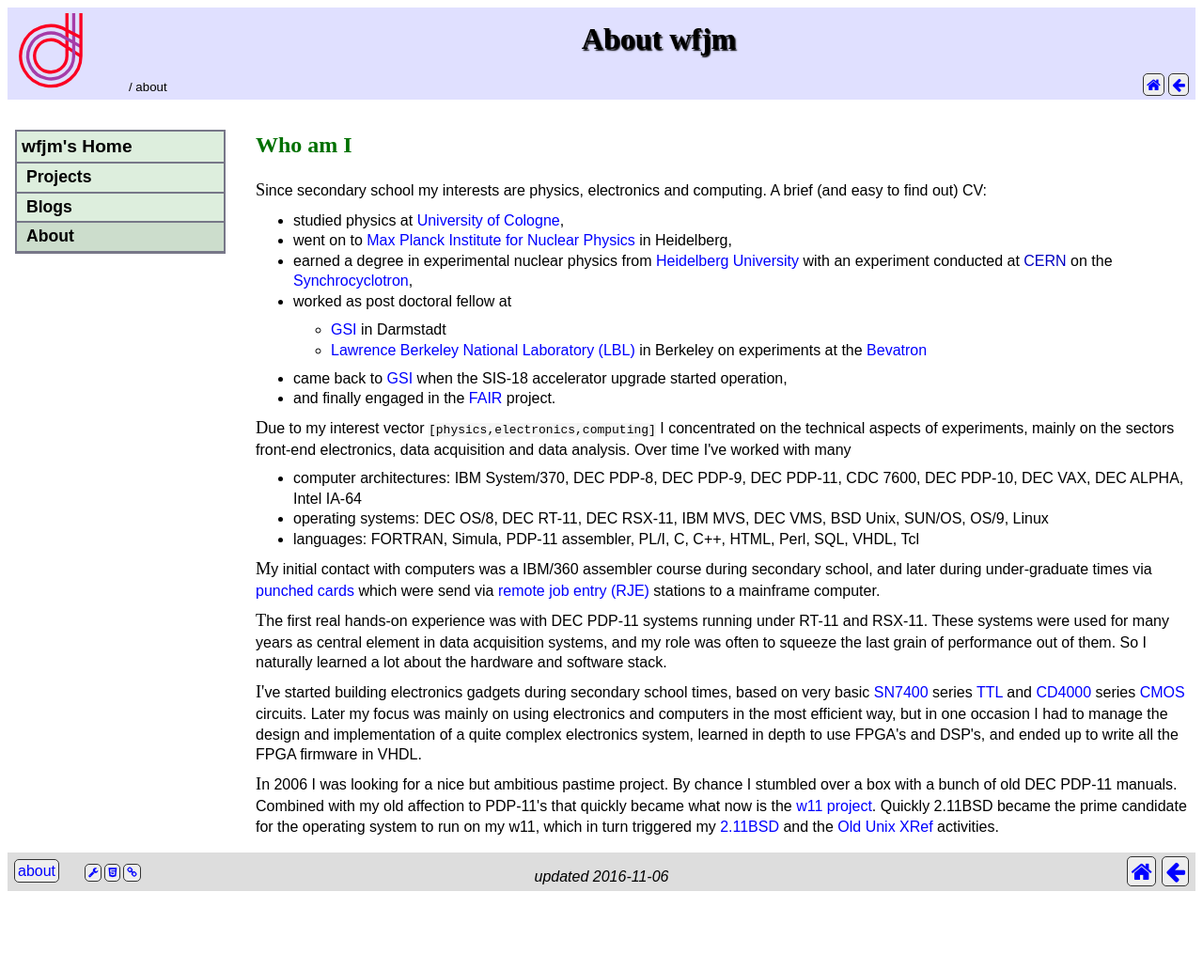
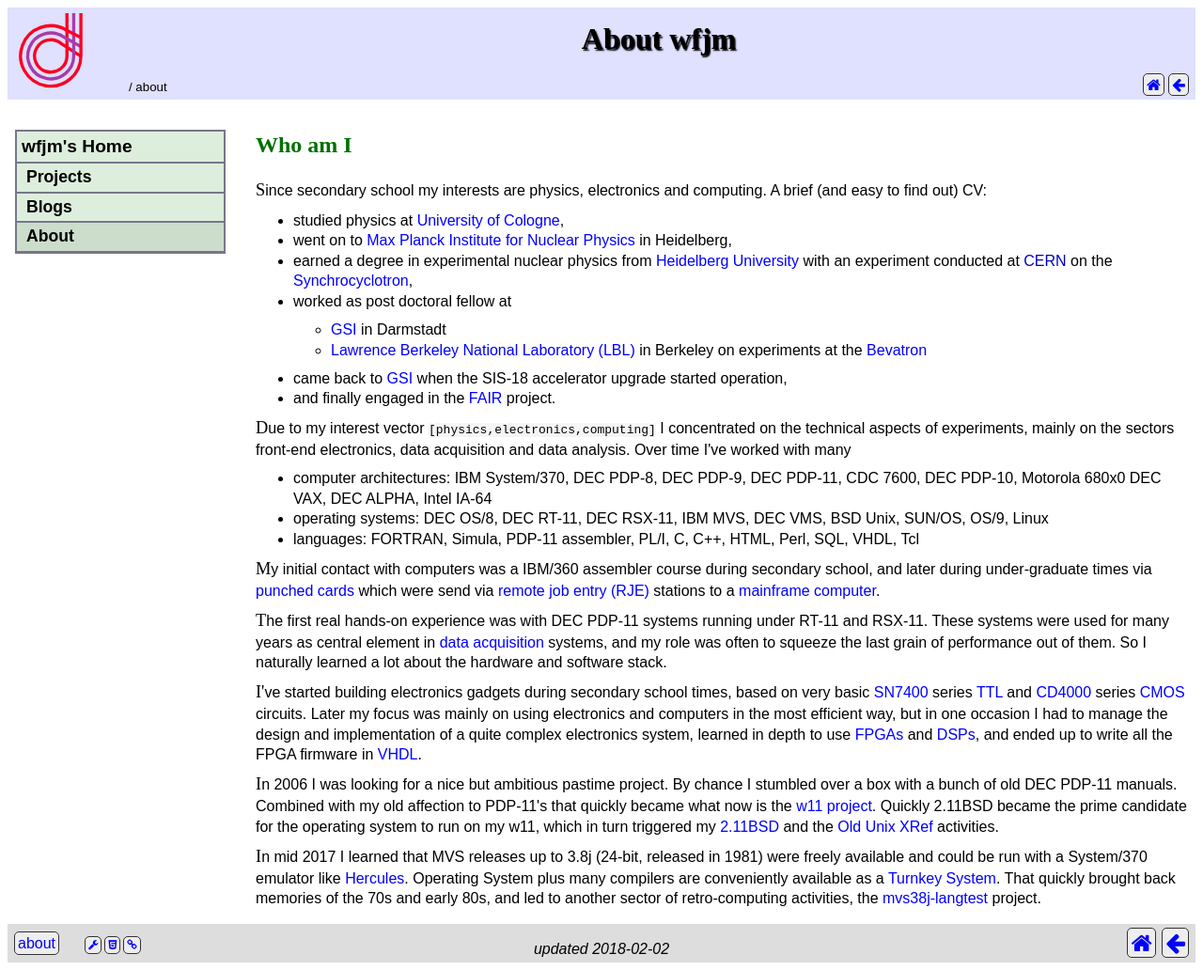
Before and after one commit to wfjm/wfjm.github.io, a Jekyll site: the page built from about/index.html, in a window 1280 px wide. Shown: the whole page at 94% size. Built offline with Jekyll 4.4.1, drawn with Linux system fonts in a browser that asks for light colours; before the commit the page ends 956 px from its top, so only the background shows below that.

Commit message:
add mvs blog

```diff
--- a/_config.yml
+++ b/_config.yml
@@ -46,6 +46,12 @@
       sdef_blog_proj: 211bsd
   -
     scope:
+      path: "_posts/mvs"
+    values:
+      category: mvs
+      sdef_blog_proj: mvs
+  -
+    scope:
       path: "_posts/ouxr"
     values:
       category: ouxr
@@ -56,7 +62,6 @@
     values:
       category: w11
       sdef_blog_proj: w11
-
 #
 # site-specific attributes (all in .my subspace) -----------------------------
 #
@@ -81,3 +86,7 @@
     url_29bsd:  http://www.retro11.de/ouxr/29bsd
     url_u6ed:   http://www.retro11.de/ouxr/u6ed
     url_u7ed:   http://www.retro11.de/ouxr/u6ed
+#
+  mvs_lt:
+    tree: https://github.com/wfjm/mvs38j-langtest/tree/master
+    blob: https://github.com/wfjm/mvs38j-langtest/blob/master
--- a/_data/navbar.yml
+++ b/_data/navbar.yml
@@ -69,6 +69,8 @@
   url:  /blogs/211bsd/
 - text: ouxr
   url:  /blogs/ouxr/
+- text: mvs
+  url:  /blogs/mvs/
 
 - text: About
   url:  /about/
--- a/_data/tags.yml
+++ b/_data/tags.yml
@@ -1,5 +1,6 @@
 # tag definitions
 #
 211bsd: 2.11BSD
+mvs: MVS 3.8j and Hercules
 ouxr: Old Unix XRef
 w11: w11 CPU and SoC
--- a/about/index.html
+++ b/about/index.html
@@ -2,7 +2,7 @@
 title: "About wfjm"
 #
 my:
-  changedate: 2016-11-06
+  changedate: 2018-02-02
 ---
 
 <h2 id="h_who">Who am I</h2>
@@ -51,6 +51,7 @@
     DEC PDP-11,
     CDC 7600,
     DEC PDP-10,
+    Motorola 680x0
     DEC VAX,
     DEC ALPHA,
     Intel IA-64
@@ -86,7 +87,9 @@
 <a href="https://en.wikipedia.org/wiki/Punched_card">
   punched cards</a> which were send via
 <a href="https://en.wikipedia.org/wiki/Remote_job_entry">
-  remote job entry (RJE)</a> stations to a mainframe computer.
+  remote job entry (RJE)</a> stations to a
+<a href="https://en.wikipedia.org/wiki/Mainframe_computer">
+   mainframe computer</a>.
 </p>
 
 <p>
@@ -96,7 +99,8 @@
 RT-11
 and
 RSX-11.
-These systems were used for many years as central element in data acquisition
+These systems were used for many years as central element in
+<a href="https://en.wikipedia.org/wiki/Data_acquisition">data acquisition</a>
 systems, and my role was often to squeeze the last grain of performance out
 of them. So I naturally learned a lot about the hardware and software stack.
 </p>
@@ -116,10 +120,11 @@
 efficient way, but in one occasion I had to manage the design and
 implementation of a quite complex electronics system, learned in depth
 to use
-FPGA's
+<a href="https://en.wikipedia.org/wiki/Field-programmable_gate_array">FPGAs</a>
 and
-DSP's,
-and ended up to write all the FPGA firmware in VHDL.
+<a href="https://en.wikipedia.org/wiki/Digital_signal_processor">DSPs</a>,
+and ended up to write all the FPGA firmware in
+<a href="https://en.wikipedia.org/wiki/VHDL">VHDL</a>.
 </p>
 
 <p>
@@ -136,3 +141,15 @@
 <a href="/home/ouxr/">Old Unix XRef</a>
 activities.
 </p>
+
+<p>
+In mid 2017 I learned that MVS releases up to 3.8j (24-bit, released in 1981)
+were freely available and could be run with a System/370 emulator like
+<a href="https://en.wikipedia.org/wiki/Hercules_(emulator)">Hercules</a>.
+Operating System plus many compilers are conveniently available as a
+<a href="http://wotho.ethz.ch/tk4-/">Turnkey System</a>. That quickly
+brought back memories of the 70s and early 80s, and led to another
+sector of retro-computing activities, the
+<a href="https://wfjm.github.io/blogs/mvs/2017-12-30-GitHub-project-mvs38j-langtest.html">
+mvs38j-langtest</a> project.
+</p>
```
Also changed, not shown: _posts/mvs/2017-12-30-GitHub-project-mvs38j-langtest.html (added, +75 -0 lines), blogs/mvs/index.html (added, +9 -0 lines).
